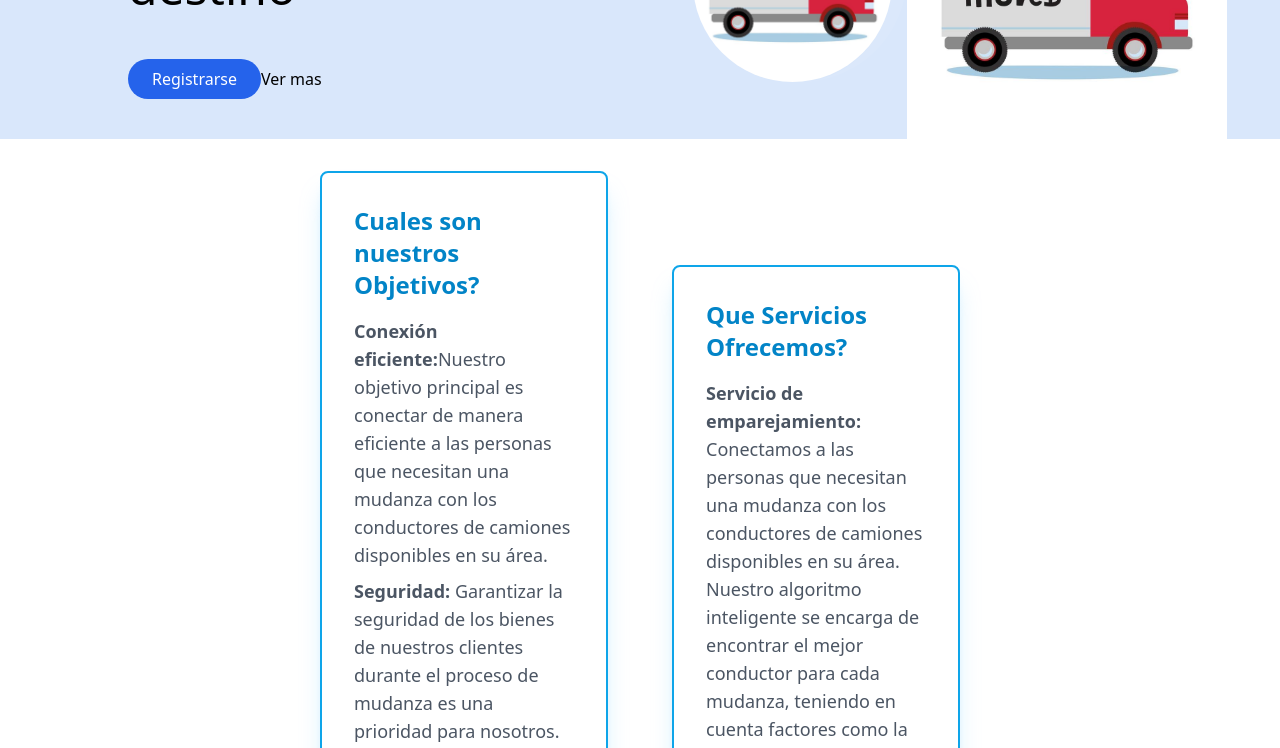
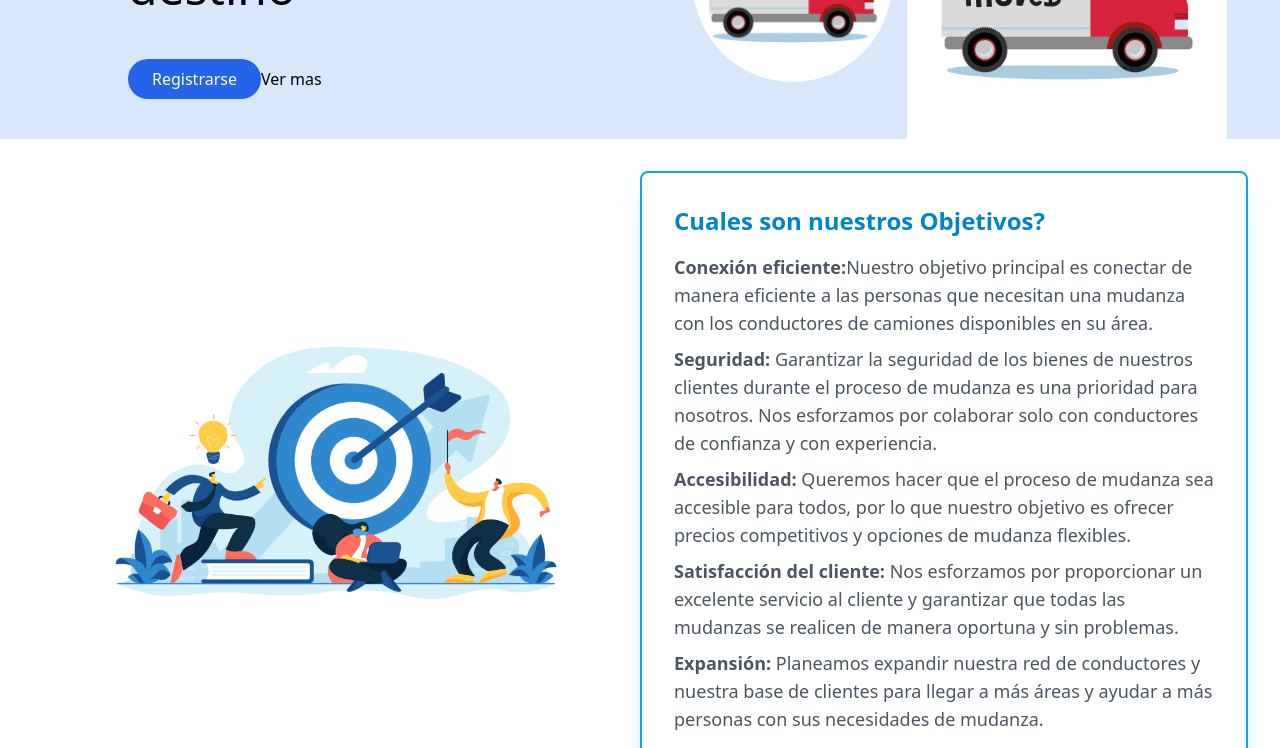
Before and after one commit to MudameProject/MudameFront, a React (Vite) app: page / in a window 1280 px wide. Shown: the part 600-1348 px from the top of the page. Built offline with nearby package versions, Linux system fonts and the light colour scheme.

Commit message:
scroll arreglado

```diff
--- a/src/App.css
+++ b/src/App.css
@@ -1,6 +1,3 @@
-:root {
-  overflow: hidden;
-}
 
 .saltico {
   animation: rebote 0.6s infinite;
--- a/src/Components/Header.jsx
+++ b/src/Components/Header.jsx
@@ -152,8 +152,12 @@ function Header() {
             />
           </div>
         </div>
-      <Objectiv/>
-      <Services/>
+        <div className="flex justify-center w-screen">
+          <div className="flex flex-col flex-wrap">
+            <Objectiv />
+            <Services />
+          </div>
+        </div>
       </div>
       <Nosotros></Nosotros>
     </div>
```
Also changed, not shown: src/Components/Services.jsx (+4 -5 lines).
